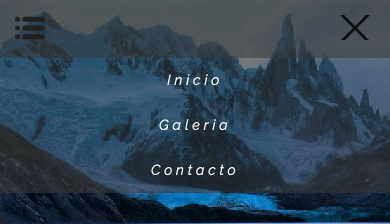
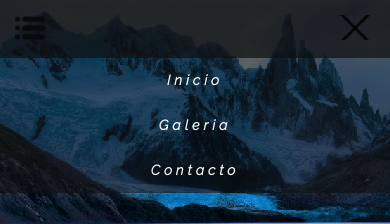
Before and after one commit to GabyBautista/lightbox-gallery, a plain HTML site: page index.html in a window 390 px wide. Both pictures are taken after a click on the button "Abrir menu". Shown: the top 224 px of the page. Drawn offline with Linux system fonts and the light colour scheme.

Commit message:
Update styles.css

```diff
--- a/css/styles.css
+++ b/css/styles.css
@@ -10,7 +10,7 @@ body{
   width: 100%;
   height: 52px;
   position: fixed;
-  background-color: rgba(55, 55, 55, 0.5);
+  background-color: rgba(15, 15, 15, 0.7);
 }
 .nav-bar , a{
   display: flex;
@@ -156,7 +156,7 @@ footer, h2{
     left: 0;
     top: 0;
     width: 100%;
-    background-color: rgba(55,55,55, 0.6);
+    background-color: rgba(15,15,15, 0.6);
     font-style: normal;
     overflow-y: auto;
     opacity: 0;
```
